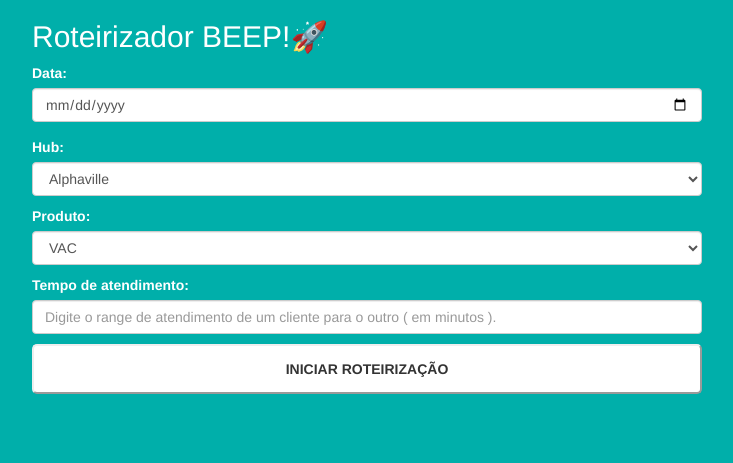
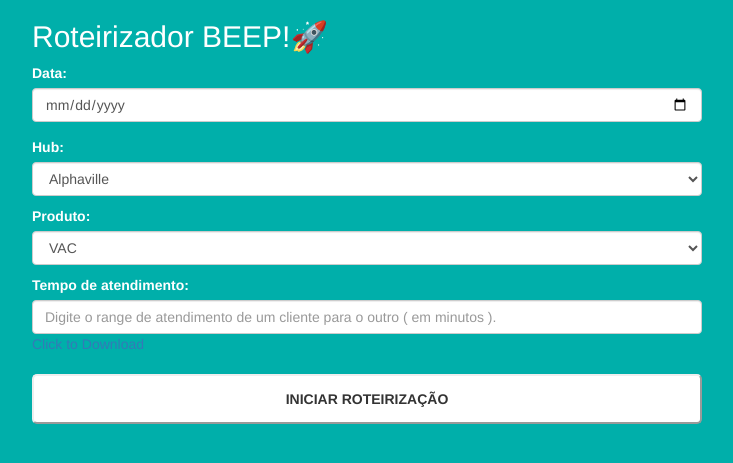
Before and after one commit to GabrielvRangel/roteirizadorbeep, a Flask app: page / in a window 1280 px wide. Shown: the top 463 px of the page, without its empty margins (273-1006 px from the left). Run offline with Flask 2, Linux system fonts and the light colour scheme; some libraries are stand-ins or nearby versions.

Commit message:
atualização

```diff
--- a/servidor.py
+++ b/servidor.py
@@ -1,11 +1,8 @@
 import model
 import os
 from flask import Flask, render_template, request
-from werkzeug.utils import secure_filename
 
 app = Flask(__name__)
-upload_folder = os.path.join(os.getcwd(), 'upload')
-
 @app.route("/")
 def index():
     return render_template("index.html")
--- a/templates/index.html
+++ b/templates/index.html
@@ -84,6 +84,7 @@
             <label for="range">Tempo de atendimento:</label>
             <input type="number" class="form-control" id="numero" placeholder="Digite o range de atendimento de um cliente para o outro ( em minutos )." name="tempo">
         </div>
+        <p><a href="/Road.xlsx" download> Click to Download </a></p>
         <button type="submit" class="botão">INICIAR ROTEIRIZAÇÃO</button>
         <p>
             {{error}}
```
